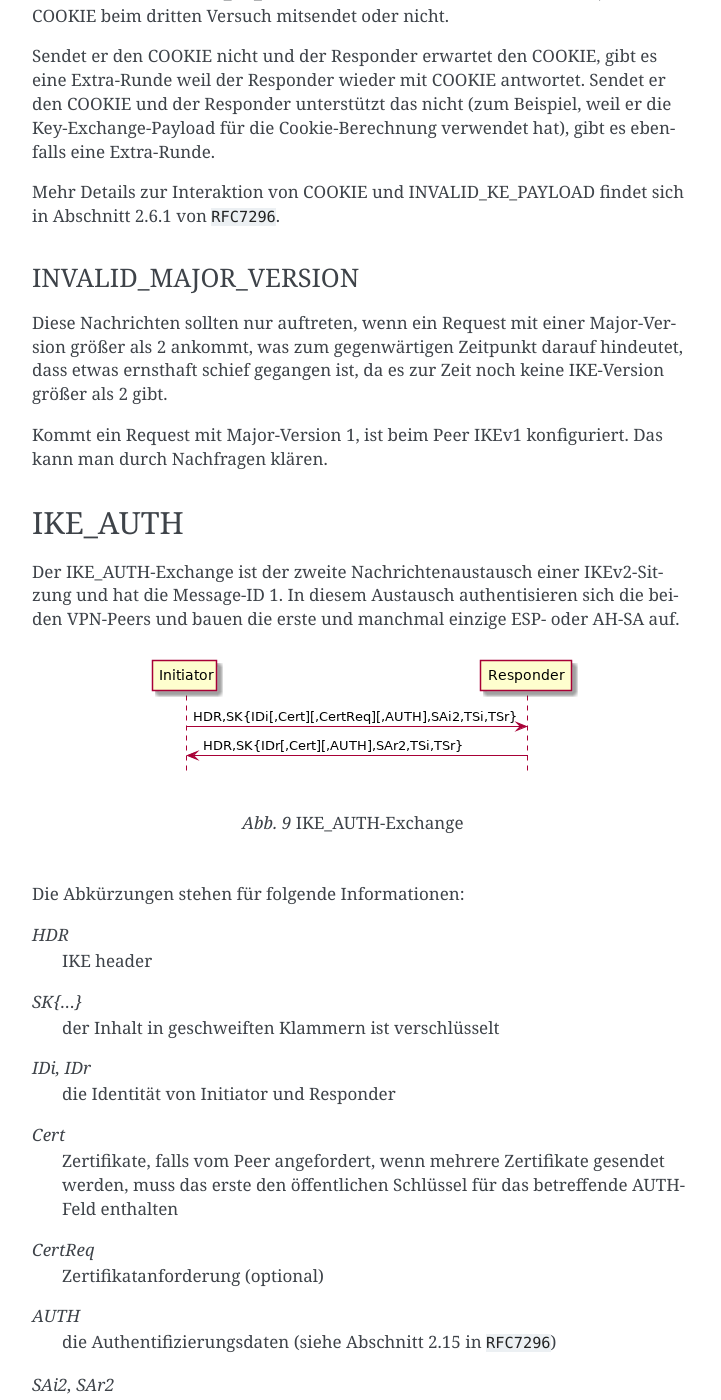
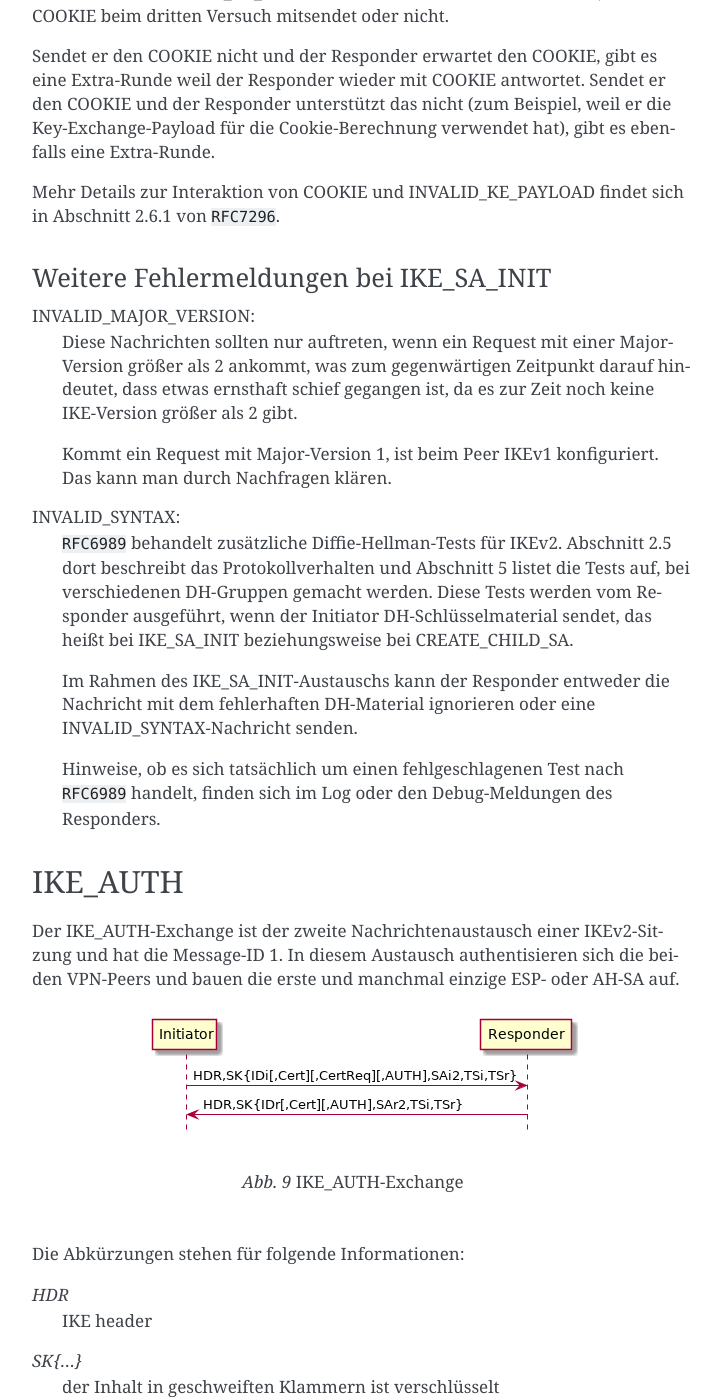
Before and after one commit to matwei-books/Fehlersuche-bei-IPsec-VPN-mit-IKEv2, a Sphinx documentation site: the page built from source/ikev2/nachrichten.rst, in a window 1280 px wide and 1400 px high, scrolled down 4330 px. Shown: the whole window, without its empty margins (388-1109 px from the left). Built offline with Sphinx 7.4.7, drawn with Linux system fonts in a browser that asks for light colours; cross-references to code outside the pages are shown as plain code; some of the changed text lies outside the part shown.

Commit message:
Hinweis auf RFC6989 eingearbeitet

```diff
--- a/source/ikev2/nachrichten.rst
+++ b/source/ikev2/nachrichten.rst
@@ -216,18 +216,38 @@
 Mehr Details zur Interaktion von COOKIE und INVALID_KE_PAYLOAD findet
 sich in Abschnitt 2.6.1 von :cite:`RFC7296`.
 
+Weitere Fehlermeldungen bei IKE_SA_INIT
+.......................................
+
 .. index:: INVALID_MAJOR_VERSION
 
-INVALID_MAJOR_VERSION
-.....................
+INVALID_MAJOR_VERSION:
+  Diese Nachrichten sollten nur auftreten, wenn ein Request mit einer
+  Major-Version größer als 2 ankommt, was zum gegenwärtigen Zeitpunkt
+  darauf hindeutet, dass etwas ernsthaft schief gegangen ist, da es zur
+  Zeit noch keine IKE-Version größer als 2 gibt.
 
-Diese Nachrichten sollten nur auftreten, wenn ein Request mit einer
-Major-Version größer als 2 ankommt, was zum gegenwärtigen Zeitpunkt
-darauf hindeutet, dass etwas ernsthaft schief gegangen ist, da es zur
-Zeit noch keine IKE-Version größer als 2 gibt.
+  Kommt ein Request mit Major-Version 1, ist beim Peer IKEv1 konfiguriert.
+  Das kann man durch Nachfragen klären.
 
-Kommt ein Request mit Major-Version 1, ist beim Peer IKEv1 konfiguriert.
-Das kann man durch Nachfragen klären.
+.. index:: INVALID_SYNTAX
+
+INVALID_SYNTAX:
+  :cite:`RFC6989` behandelt zusätzliche Diffie-Hellman-Tests für IKEv2.
+  Abschnitt 2.5 dort beschreibt das Protokollverhalten
+  und Abschnitt 5 listet die Tests auf,
+  bei verschiedenen DH-Gruppen gemacht werden.
+  Diese Tests werden vom Responder ausgeführt,
+  wenn der Initiator DH-Schlüsselmaterial sendet,
+  das heißt bei IKE_SA_INIT beziehungsweise bei CREATE_CHILD_SA.
+
+  Im Rahmen des IKE_SA_INIT-Austauschs kann der Responder
+  entweder die Nachricht mit dem fehlerhaften DH-Material ignorieren
+  oder eine INVALID_SYNTAX-Nachricht senden.
+
+  Hinweise, ob es sich tatsächlich
+  um einen fehlgeschlagenen Test nach :cite:`RFC6989` handelt,
+  finden sich im Log oder den Debug-Meldungen des Responders.
 
 .. index:: ! IKE_AUTH
    single: Nachrichten; IKE_AUTH
@@ -479,6 +499,28 @@
 Die Traffic-Selektoren für die SA sind in den TS-Payloads im Response
 und können eine Teilmenge dessen sein, was der Initiator vorschlug.
 
+Fehlermeldungen bei CREATE_CHILD_SA
+...................................
+
+.. index:: INVALID_SYNTAX
+
+INVALID_SYNTAX:
+  :cite:`RFC6989` behandelt zusätzliche Diffie-Hellman-Tests für IKEv2.
+  Abschnitt 2.5 dort beschreibt das Protokollverhalten
+  und Abschnitt 5 listet die Tests auf,
+  bei verschiedenen DH-Gruppen gemacht werden.
+  Diese Tests werden vom Responder ausgeführt,
+  wenn der Initiator DH-Schlüsselmaterial sendet,
+  das heißt bei IKE_SA_INIT beziehungsweise bei CREATE_CHILD_SA.
+
+  Im Rahmen des CREATE_CHILD_SA-Austauschs
+  sendet der Responder eine INVALID_SYNTAX-Nachricht
+  bei einem fehlgeschlagenen Test.
+
+  Hinweise, ob es sich tatsächlich
+  um einen fehlgeschlagenen Test nach :cite:`RFC6989` handelt,
+  sollten im Log oder den Debug-Meldungen des Responders erkennbar sein.
+
 .. index:: ! INFORMATIONAL
    single: Nachrichten; INFORMATIONAL
 
```
